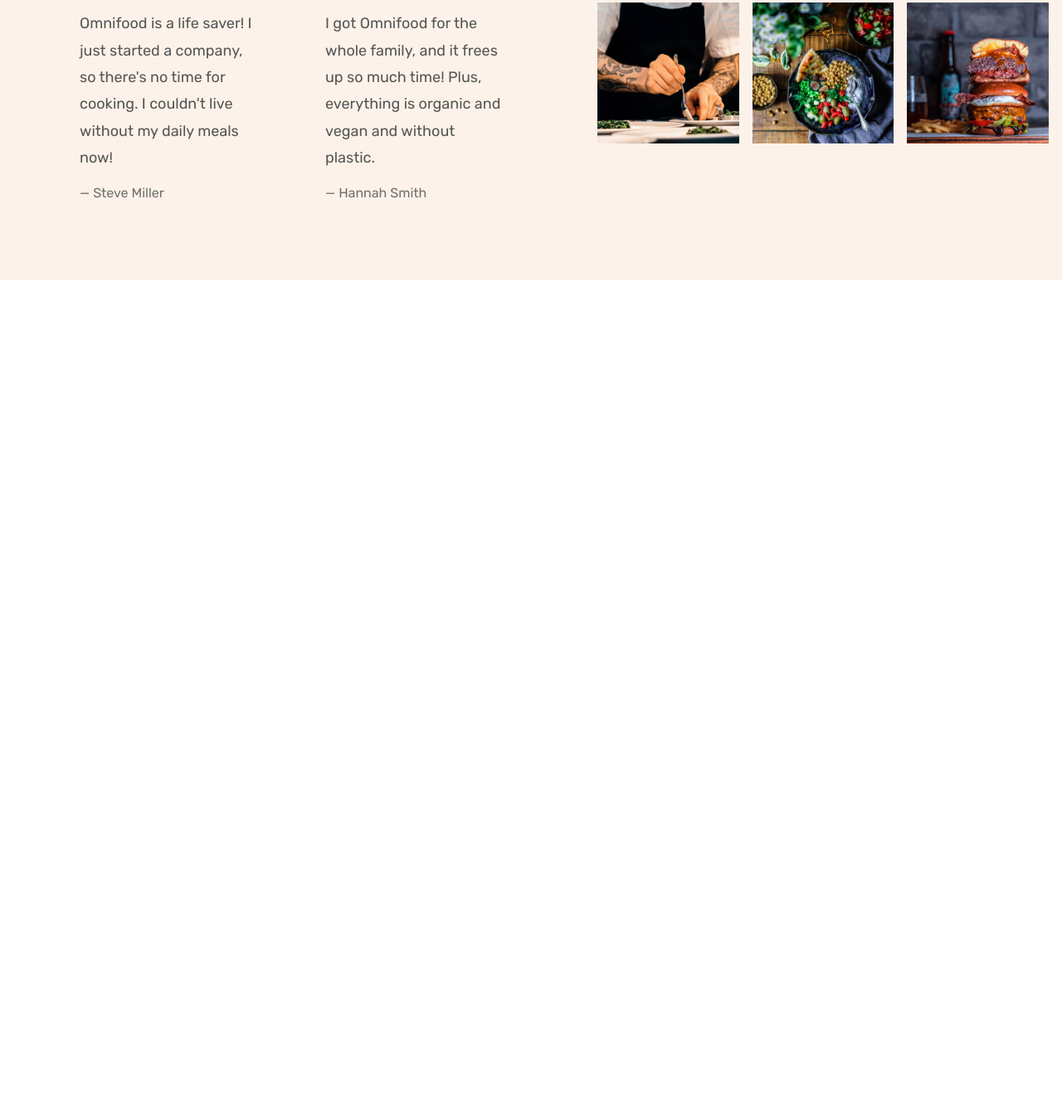
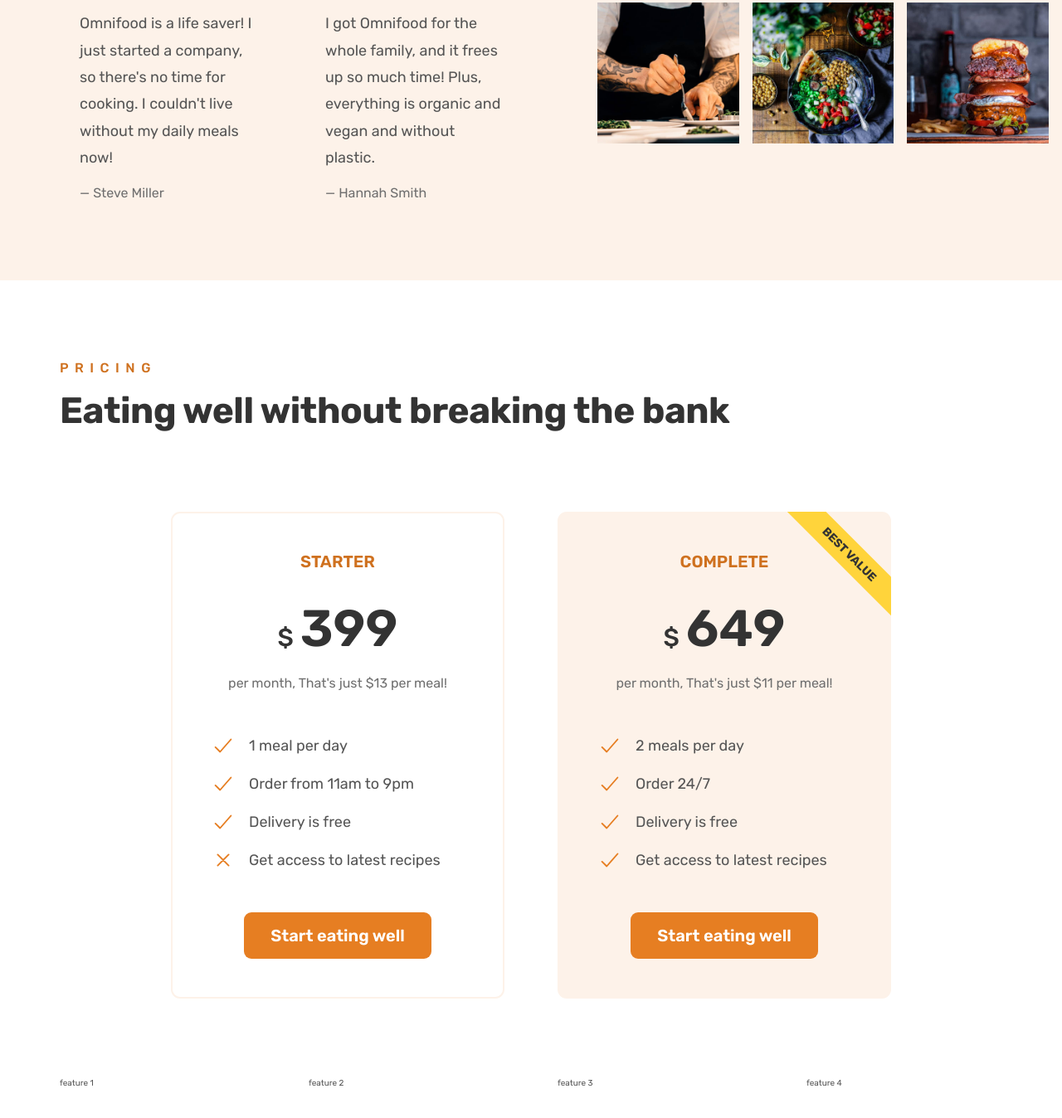
Before and after one commit to farazmrx/Omnifood, a website: page index.html in a window 1280 px wide. Shown: the part 4298-5646 px from the top of the page at 83% size. Before the commit the page ends 4636 px from the top, so only its background shows below. Drawn offline with nearby package versions, Linux system fonts and the light colour scheme.

Commit message:
Build the Pricing Section

```diff
--- a/index.html
+++ b/index.html
@@ -296,6 +296,89 @@
         </div><!-- testimonials__gallery -->
     </section>
 
+    <section class="pricing">
+        <div class="container">
+            <span class="subheading">Pricing</span>
+            <h2 class="heading--secondary u-mb-largest">Eating well without breaking the bank</h2>
+        </div><!-- container -->
+
+        <div class="container grid grid--2-cols">
+            <div class="pricing__plan pricing__plan--starter">
+                <header class="pricing__plan--header">
+                    <p class="pricing__plan--name">Starter</p>
+                    <p class="pricing__plan--price"><span>$</span>399</p>
+                    <p class="pricing__plan--text">per month, That's just $13 per meal!</p>
+                </header>
+
+                <ul class="meals__diets--list">
+                    <li class="meals__diets--item">
+                        <ion-icon class="meals__diets--icon" name="checkmark-outline"></ion-icon>
+                        <span>1 meal per day</span>
+                    </li>
+
+                    <li class="meals__diets--item">
+                        <ion-icon class="meals__diets--icon" name="checkmark-outline"></ion-icon>
+                        <span>Order from 11am to 9pm</span>
+                    </li>
+
+                    <li class="meals__diets--item">
+                        <ion-icon class="meals__diets--icon" name="checkmark-outline"></ion-icon>
+                        <span>Delivery is free</span>
+                    </li>
+
+                    <li class="meals__diets--item">
+                        <ion-icon class="meals__diets--icon" name="close-outline"></ion-icon>
+                        <span>Get access to latest recipes</span>
+                    </li>
+                </ul>
+                <div class="pricing__plan--signup">
+                    <a href="#" class="btn btn--primary">Start eating well</a>
+                </div><!-- pricing__plan--signup -->
+            </div><!-- pricing__plan -->
+
+            <div class="pricing__plan pricing__plan--complete">
+                <header class="pricing__plan--header">
+                    <p class="pricing__plan--name">Complete</p>
+                    <p class="pricing__plan--price"><span>$</span>649</p>
+                    <p class="pricing__plan--text">per month, That's just $11 per meal!</p>
+                </header>
+
+                <ul class="meals__diets--list">
+                    <li class="meals__diets--item">
+                        <ion-icon class="meals__diets--icon" name="checkmark-outline"></ion-icon>
+                        <span>2 meals per day</span>
+                    </li>
+
+                    <li class="meals__diets--item">
+                        <ion-icon class="meals__diets--icon" name="checkmark-outline"></ion-icon>
+                        <span>Order 24/7</span>
+                    </li>
+
+                    <li class="meals__diets--item">
+                        <ion-icon class="meals__diets--icon" name="checkmark-outline"></ion-icon>
+                        <span>Delivery is free</span>
+                    </li>
+
+                    <li class="meals__diets--item">
+                        <ion-icon class="meals__diets--icon" name="checkmark-outline"></ion-icon>
+                        <span>Get access to latest recipes</span>
+                    </li>
+                </ul>
+                <div class="pricing__plan--signup">
+                    <a href="#" class="btn btn--primary">Start eating well</a>
+                </div><!-- pricing__plan--signup -->
+            </div><!-- pricing__plan -->
+        </div><!-- container -->
+
+        <div class="container grid grid--4-cols">
+            <div class="feature">feature 1</div><!-- feature -->
+            <div class="feature">feature 2</div><!-- feature -->
+            <div class="feature">feature 3</div><!-- feature -->
+            <div class="feature">feature 4</div><!-- feature -->
+        </div>
+
+    </section>
+
 
 <script type="module" src="https://unpkg.com/ionicons@5.5.2/dist/ionicons/ionicons.esm.js"></script>
 <script nomodule src="https://unpkg.com/ionicons@5.5.2/dist/ionicons/ionicons.js"></script>
--- a/sass/components/_grid.scss
+++ b/sass/components/_grid.scss
@@ -18,4 +18,8 @@
     &--center-v {
         align-items: center;
     }
+
+    &:not(:last-child) {
+        margin-bottom: 9.6rem;
+    }
 }
--- /dev/null
+++ b/sass/components/_pricing.scss
@@ -0,0 +1,73 @@
+.pricing {
+    padding: 9.6rem 0;
+
+    &__plan {
+        border-radius: 11px;
+        width: 75%;
+
+        &--starter {
+            justify-self: end;
+            border: 2px solid $color-primary-light-1;
+            padding: 4.6rem;
+        }
+
+        &--complete {
+            background-color: $color-primary-light-1;
+            padding: 4.8rem;
+            position: relative;
+            overflow: hidden;
+
+            &::after {
+                content: "Best Value";
+                position: absolute;
+                top: 6%;
+                right: -18%;
+                text-transform: uppercase;
+                font-size: 1.4rem;
+                font-weight: 700;
+                color: $color-gray-dark-2;
+                background-color: $color-yellow-light-1;
+                padding: .8rem 8rem;
+                transform: rotate(45deg);
+            }
+        }
+
+        &--header {
+            text-align: center;
+            margin-bottom: 4.8rem;
+        }
+
+        &--name {
+            color: $color-primary-dark-1;
+            font-weight: 600;
+            font-size: 2rem;
+            text-transform: uppercase;
+            letter-spacing: 0.75;
+            margin-bottom: 3.2rem;
+        }
+
+        &--price {
+            font-size: 6.2rem;
+            font-weight: 600;
+            color: $color-gray-dark-2;
+            margin-bottom: 1.6rem;
+
+            span {
+                font-size: 3rem;
+                font-weight: 500;
+                margin-right: .8rem;
+            }
+        }
+
+        &--text {
+            font-size: 1.6rem;
+            line-height: 1.6;
+            color: $color-gray-dark-4;
+        }
+
+        &--signup {
+            text-align: center;
+            margin-top: 4.8rem;
+        }
+    }
+}
--- a/sass/main.scss
+++ b/sass/main.scss
@@ -12,6 +12,7 @@
 @import "components/hero";
 @import "components/how";
 @import "components/meals";
+@import "components/pricing";
 @import "components/testimonials";
 
 @import "layout/footer";
```
Also changed, not shown: dist/style.css.
